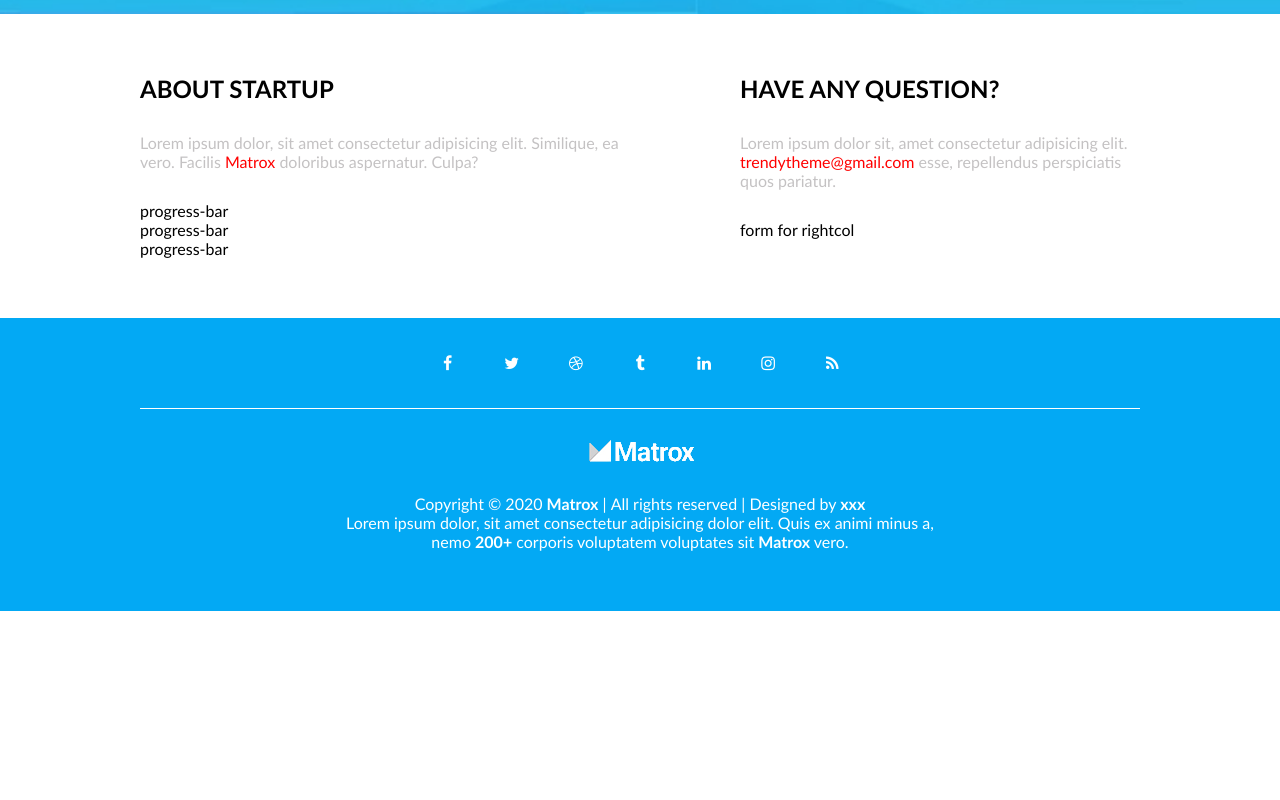
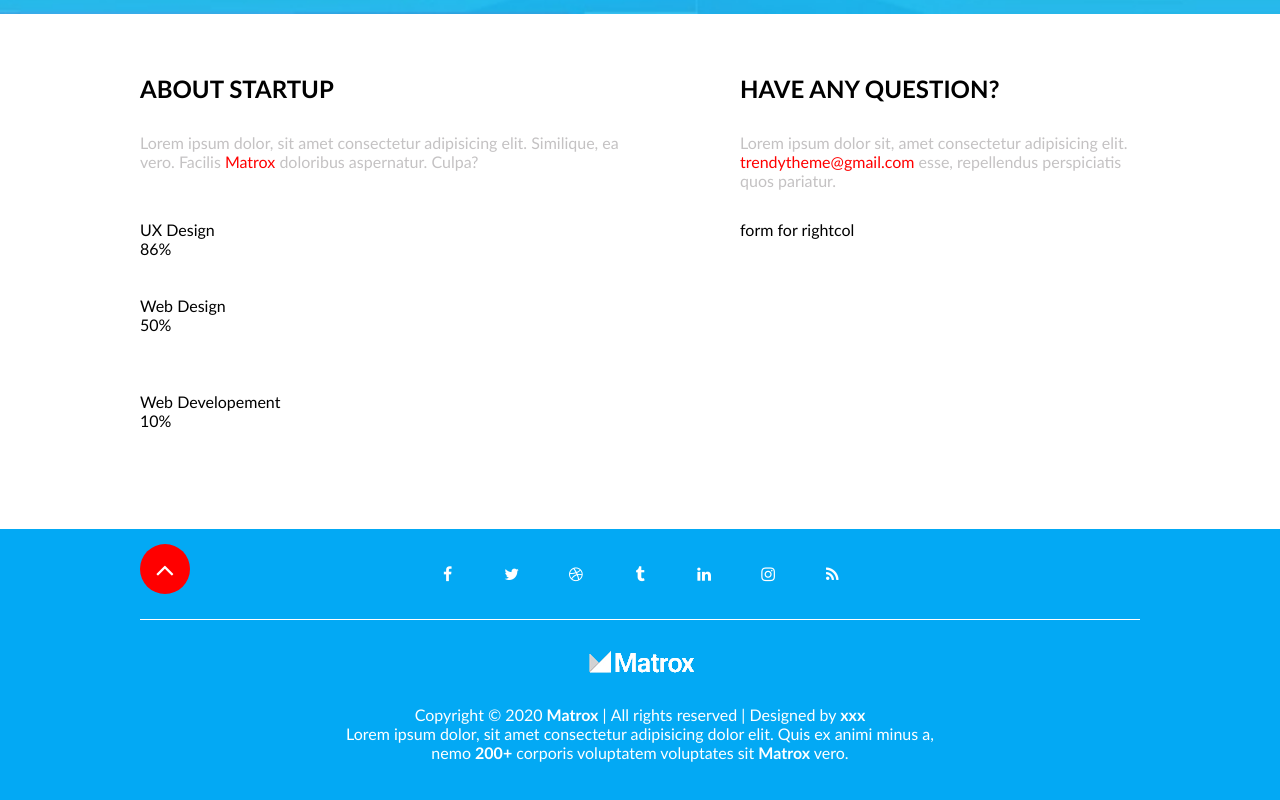
Before and after one commit to SkajaQ/5-Coming-soon, a plain HTML site: page index.html in a window 1280 px wide. Shown: the part 711-1511 px from the top of the page. Before the commit the page ends 1322 px from the top, so only its background shows below. Drawn offline with Linux system fonts and the light colour scheme.

Commit message:
Smooth scroll

```diff
--- a/css/button.css
+++ b/css/button.css
@@ -0,0 +1,19 @@
+.btn {
+    display: inline-block;
+    background-color: #ac0f43;
+    color: #fff;
+    padding: 10px 20px;
+    text-decoration: none;
+    line-height: 20px;
+}
+
+.round {
+    border-radius: 30px;
+}
+
+.btn.fa {
+    padding: 15px;
+    width: 50px;
+    text-align: center;
+    font-size: 30px;
+}
--- a/css/main.css
+++ b/css/main.css
@@ -53,6 +53,7 @@
     width: 1000px;
     margin-left: auto;
     margin-right: auto;
+    position: relative;
 }
 
 .leftcol {
@@ -220,3 +221,13 @@ footer.container {
         margin-left: 0;
     }
 }
+
+.back-to-top {
+    text-decoration: none;
+    background-color: red;
+    color: #fff;
+    padding: 10px;
+    float: right;
+    border-radius: 50%;
+    position: absolute;
+}
--- a/css/progress-bar.css
+++ b/css/progress-bar.css
@@ -1,3 +1,52 @@
 .progress-bar {
+    display: inline-block;
     width: 100%;
 }
+
+.progress-bar+.progress-bar {
+    margin-bottom: 20px;
+}
+
+.progress-bar > .top {
+    display: inline-block;
+    width: 100%;
+    margin-bottom: 10px;
+}
+
+.progress-bar > .top > .label {
+    display: inline-block;
+    float: left;
+}
+
+.progress-bar > .top > .percentage {
+    display: inline-block;
+    float: right;
+    height: 5px;
+}
+
+.progress-bar > .bottom {
+    display: inline-block;
+    width: 100%;
+}
+
+.progress-bar > .bottom > .label {
+    display: inline-block;
+    float: left;
+}
+
+.progress-bar > .bottom > .progress {
+    display: inline-block;
+    height: 100%;
+    width: 86%;
+    color: blue;
+
+}
+
+@keyframes loading-86 {
+    0% {
+        width: 0;
+    }
+    100% {
+        width: 86%;
+    }
+}
--- a/css/reset.css
+++ b/css/reset.css
@@ -1,3 +1,7 @@
+html {
+    scroll-behavior: smooth;
+}
+
 body,
 body * {
 margin: 0;
--- a/index.html
+++ b/index.html
@@ -61,9 +61,32 @@
             <div class="leftcol">
                 <h2 class="col-title">About startup</h2>
                 <p class="description">Lorem ipsum dolor, sit amet consectetur adipisicing elit. Similique, ea vero. Facilis <a href="#" style="color: red; text-decoration: none;">Matrox</a> doloribus aspernatur. Culpa?</p>
-                <div class="progress-bar">progress-bar</div>
-                <div class="progress-bar">progress-bar</div>
-                <div class="progress-bar">progress-bar</div>
+
+                <div class="progress-bar">
+                    <div class="top"></div>
+                        <div class="label">UX Design</div>
+                        <div class="percentage">86%</div>
+                    <div class="bottom">
+                        <div class="progress" style="width: 86%;"></div>
+                    </div>
+                </div>
+                <div class="progress-bar">
+                    <div class="top"></div>
+                        <div class="label">Web Design</div>
+                        <div class="percentage">50%</div>
+                    <div class="bottom">
+                        <div class="progress" style="width: 50%;"></div>
+                    </div>
+                </div>
+                <div class="progress-bar">
+                    <div class="top"></div>
+                        <div class="label">Web Developement</div>
+                        <div class="percentage">10%</div>
+                    <div class="bottom">
+                        <div class="progress" style="width: 10%;"></div>
+                    </div>
+                </div>
+
             </div>
             <div class="rightcol">
                 <h2 class="col-title">Have any question?</h2>
@@ -74,6 +97,8 @@
 
     <footer class="container bg-blue">
         <div class="row">
+            <a href="#" class="btn round back-to-top fa fa-angle-up"></a>
+
             <div class="socials">
                 <a href="#" target="_blank" class="fa fa-facebook"></a>
                 <a href="#" target="_blank" class="fa fa-twitter"></a>
```
